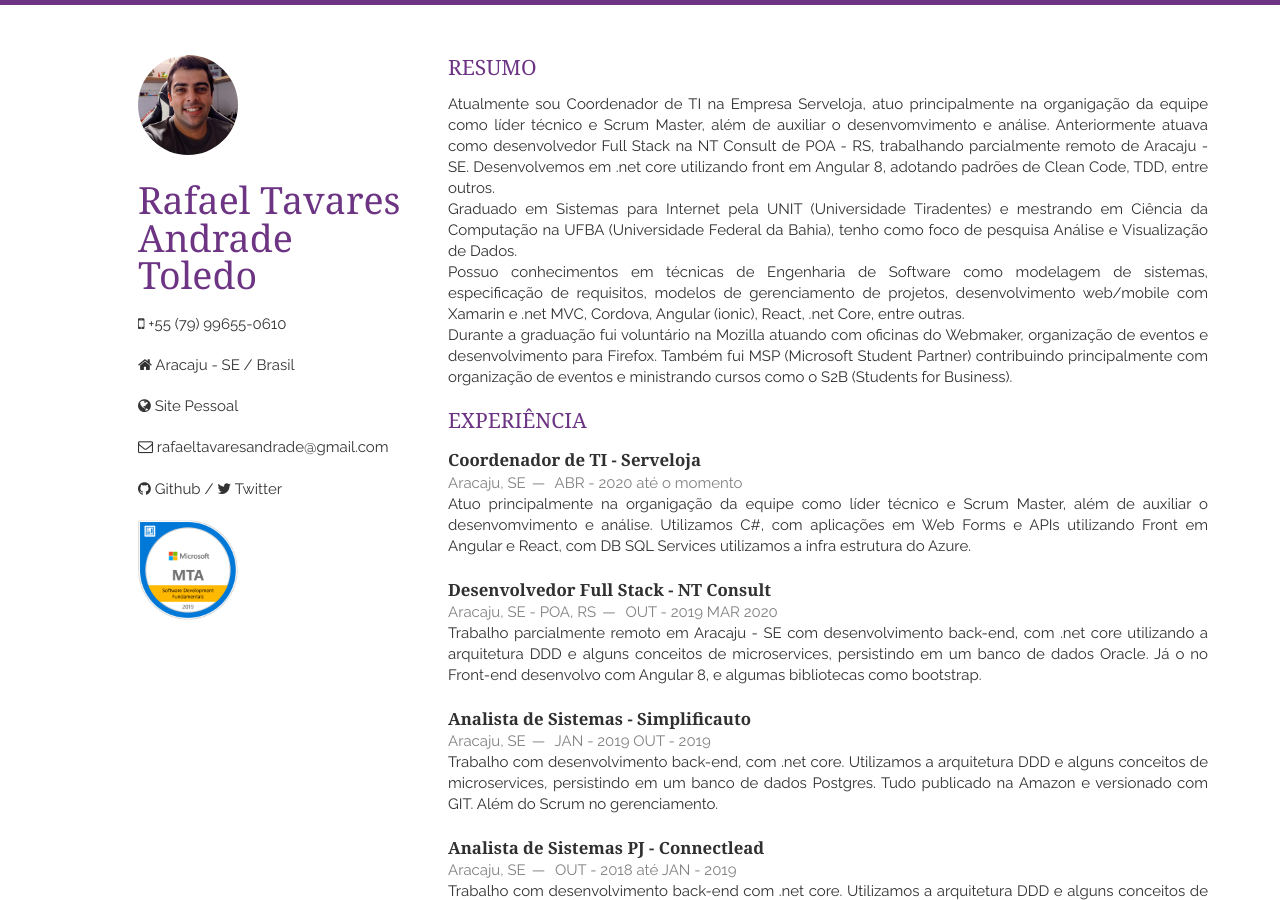
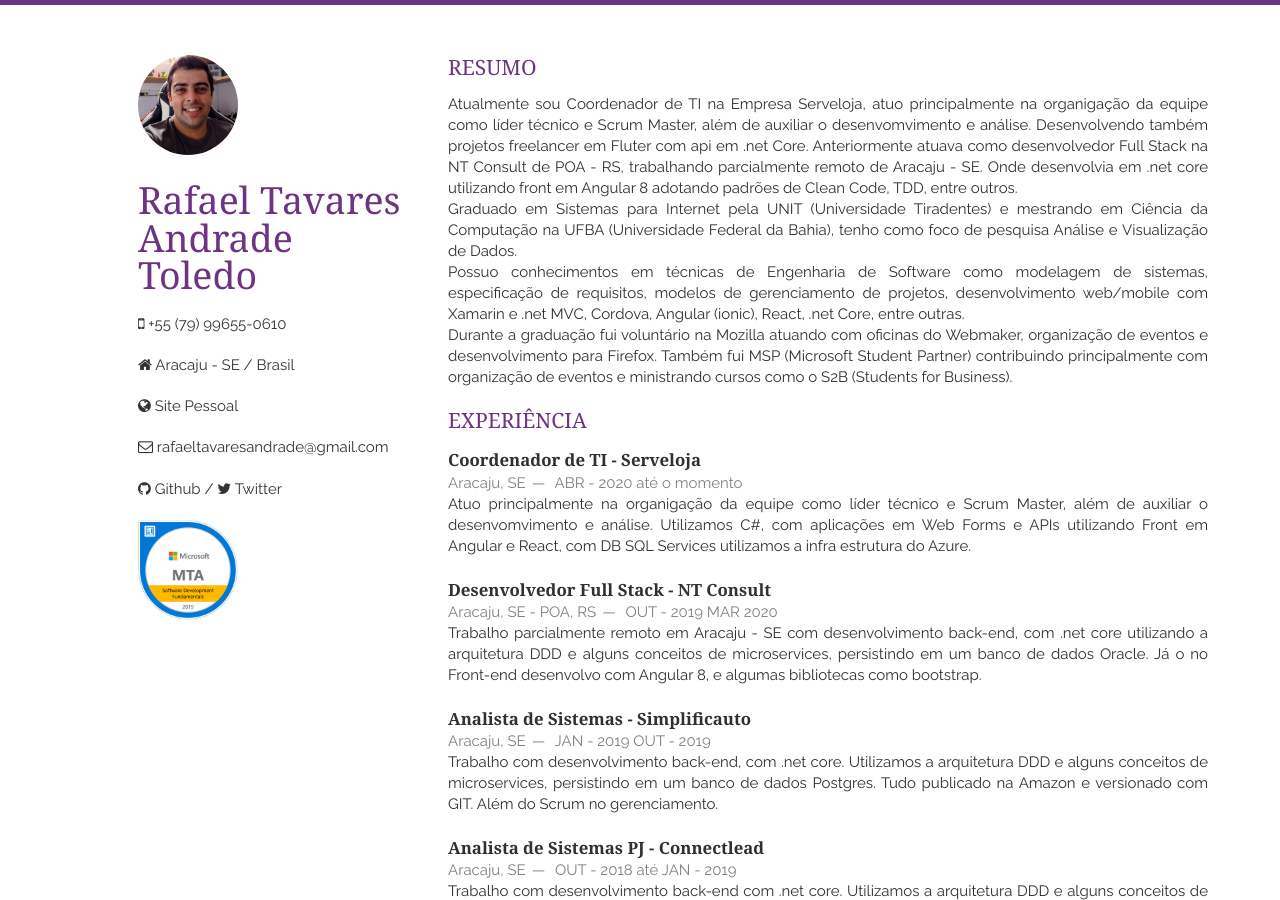
Before and after one commit to RafasTavares/resume-cv, a Jekyll site: the page built from index.html, in a window 1280 px wide and 900 px high. Built offline with Jekyll 4.4.1, drawn with Linux system fonts in a browser that asks for light colours; nearby versions of some CDN libraries; the list of posts is cut into pages by our own code.

Commit message:
Update abstract.html

```diff
--- a/_includes/abstract.html
+++ b/_includes/abstract.html
@@ -2,9 +2,9 @@
 <h1>Resumo</h1>
 <p>
  Atualmente sou Coordenador de TI na Empresa Serveloja, atuo principalmente na organigação da equipe como líder técnico e Scrum Master,
-  além de auxiliar o desenvomvimento e análise.
+  além de auxiliar o desenvomvimento e análise. Desenvolvendo também projetos freelancer em Fluter com api em .net Core.
   Anteriormente atuava como desenvolvedor Full Stack na NT Consult de POA - RS, trabalhando parcialmente remoto de Aracaju - SE.
-  Desenvolvemos em .net core utilizando front em Angular 8, adotando padrões de Clean Code, TDD, entre outros.
+  Onde desenvolvia em .net core utilizando front em Angular 8 adotando padrões de Clean Code, TDD, entre outros.
 <br/>
 Graduado em Sistemas para Internet pela UNIT (Universidade Tiradentes) e mestrando em Ciência da Computação na UFBA (Universidade Federal da Bahia), tenho como foco de pesquisa Análise e Visualização de Dados.
 <br/>
```
